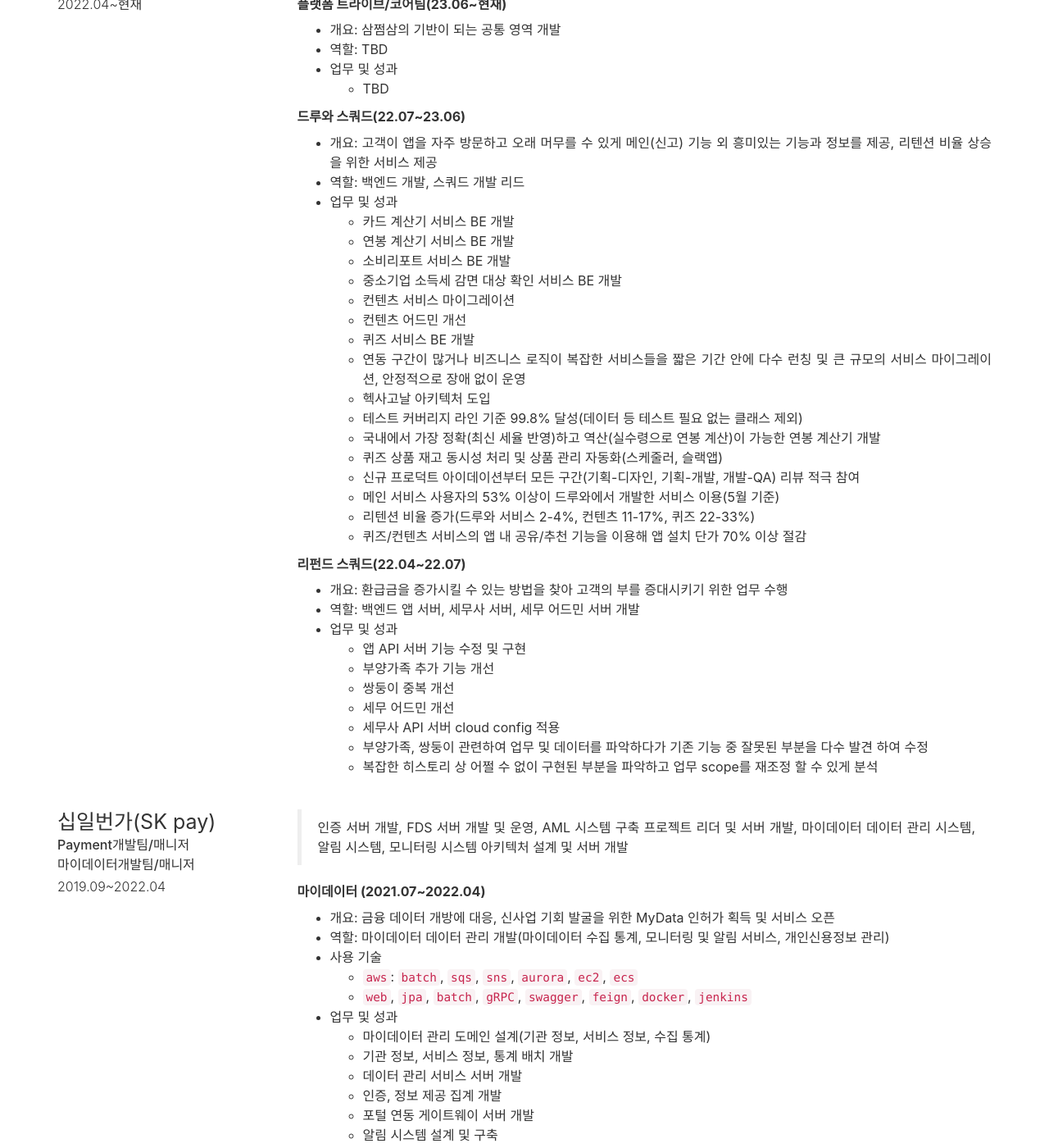
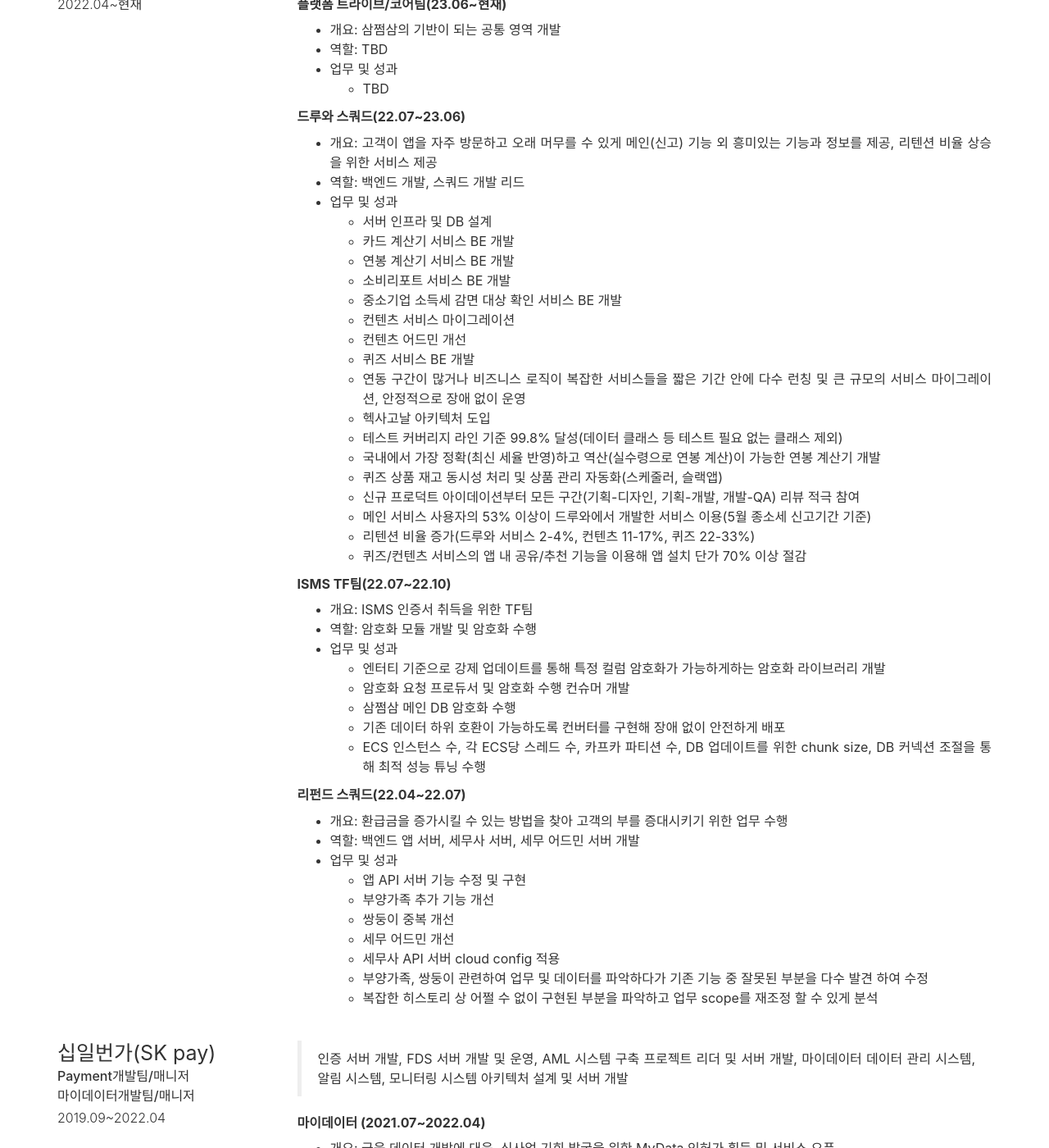
Before and after one commit to lcalmsky/resume, a Jekyll site: the page built from index.md, in a window 1280 px wide and 1400 px high, scrolled down 1903 px. Shown: the whole window at 82% size. Built offline with Jekyll 4.4.1, drawn with Linux system fonts in a browser that asks for light colours; nearby versions of some CDN libraries.

Commit message:
Update _config.yml

```diff
--- a/_config.yml
+++ b/_config.yml
@@ -142,6 +142,7 @@
           * 개요: 고객이 앱을 자주 방문하고 오래 머무를 수 있게 메인(신고) 기능 외 흥미있는 기능과 정보를 제공, 리텐션 비율 상승을 위한 서비스 제공
           * 역할: 백엔드 개발, 스쿼드 개발 리드
           * 업무 및 성과
+            * 서버 인프라 및 DB 설계
             * 카드 계산기 서비스 BE 개발
             * 연봉 계산기 서비스 BE 개발
             * 소비리포트 서비스 BE 개발
@@ -151,13 +152,23 @@
             * 퀴즈 서비스 BE 개발
             * 연동 구간이 많거나 비즈니스 로직이 복잡한 서비스들을 짧은 기간 안에 다수 런칭 및 큰 규모의 서비스 마이그레이션, 안정적으로 장애 없이 운영
             * 헥사고날 아키텍처 도입
-            * 테스트 커버리지 라인 기준 99.8% 달성(데이터 등 테스트 필요 없는 클래스 제외)
+            * 테스트 커버리지 라인 기준 99.8% 달성(데이터 클래스 등 테스트 필요 없는 클래스 제외)
             * 국내에서 가장 정확(최신 세율 반영)하고 역산(실수령으로 연봉 계산)이 가능한 연봉 계산기 개발
             * 퀴즈 상품 재고 동시성 처리 및 상품 관리 자동화(스케줄러, 슬랙앱)
             * 신규 프로덕트 아이데이션부터 모든 구간(기획-디자인, 기획-개발, 개발-QA) 리뷰 적극 참여
-            * 메인 서비스 사용자의 53% 이상이 드루와에서 개발한 서비스 이용(5월 기준)
+            * 메인 서비스 사용자의 53% 이상이 드루와에서 개발한 서비스 이용(5월 종소세 신고기간 기준)
             * 리텐션 비율 증가(드루와 서비스 2-4%, 컨텐츠 11-17%, 퀴즈 22-33%)
             * 퀴즈/컨텐츠 서비스의 앱 내 공유/추천 기능을 이용해 앱 설치 단가 70% 이상 절감
+
+          <strong>ISMS TF팀(22.07~22.10)</strong>
+          * 개요: ISMS 인증서 취득을 위한 TF팀
+          * 역할: 암호화 모듈 개발 및 암호화 수행
+          * 업무 및 성과
+            * 엔터티 기준으로 강제 업데이트를 통해 특정 컬럼 암호화가 가능하게하는 암호화 라이브러리 개발
+            * 암호화 요청 프로듀서 및 암호화 수행 컨슈머 개발
+            * 삼쩜삼 메인 DB 암호화 수행
+            * 기존 데이터 하위 호환이 가능하도록 컨버터를 구현해 장애 없이 안전하게 배포
+            * ECS 인스턴스 수, 각 ECS당 스레드 수, 카프카 파티션 수, DB 업데이트를 위한 chunk size, DB 커넥션 조절을 통해 최적 성능 튜닝 수행
 
           <strong>리펀드 스쿼드(22.04~22.07)</strong>
           * 개요: 환급금을 증가시킬 수 있는 방법을 찾아 고객의 부를 증대시키기 위한 업무 수행
```
